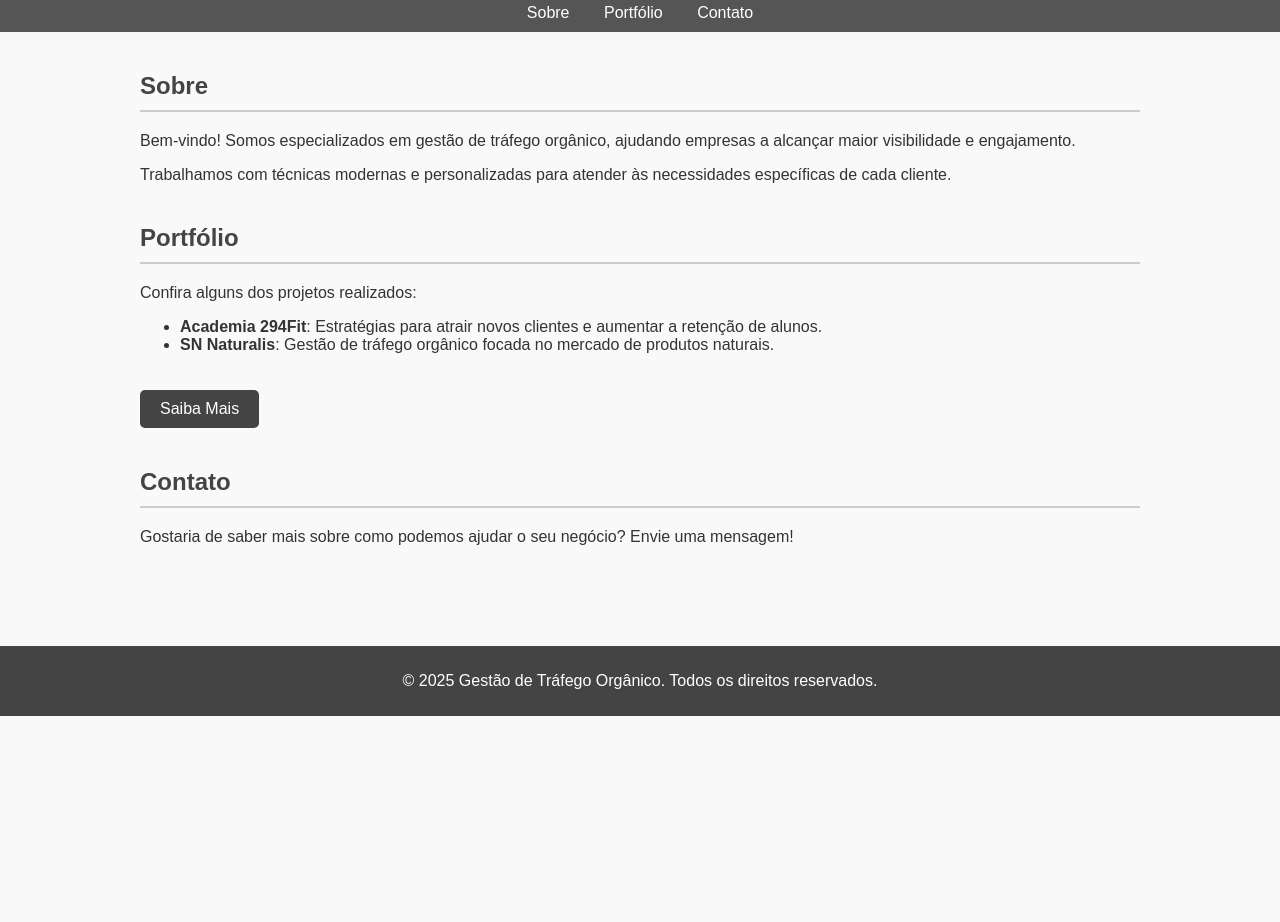
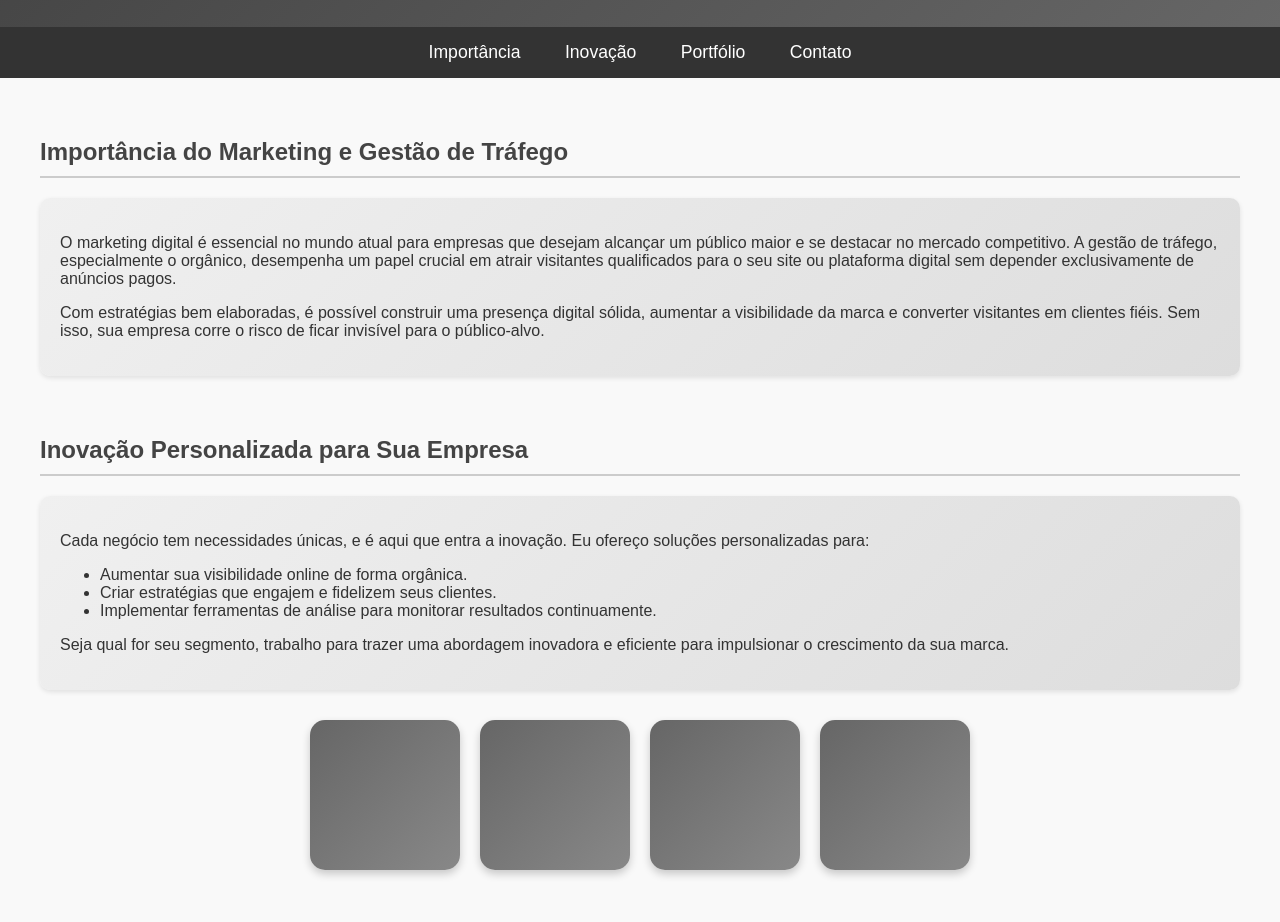
Before and after one commit to VitorCarvalho2010/Vitor.com.br, a plain HTML site: page index.html in a window 1280 px wide. Shown: the part 110-1032 px from the top of the page. Before the commit the page ends 826 px from the top, so only its background shows below. Drawn offline with Linux system fonts and the light colour scheme.

Commit message:
Update index.html

```diff
--- a/index.html
+++ b/index.html
@@ -3,7 +3,7 @@
 <head>
     <meta charset="UTF-8">
     <meta name="viewport" content="width=device-width, initial-scale=1.0">
-    <title>Gestão de Tráfego Orgânico</title>
+    <title>Gestão de Tráfego Orgânico - Vitor Carvalho</title>
     <style>
         body {
             font-family: Arial, sans-serif;
@@ -13,59 +13,78 @@
             color: #333;
         }
         header {
-            background-color: #444;
+            background: linear-gradient(135deg, #444, #666);
             color: #fff;
-            padding: 20px 10px;
+            padding: 30px 10px;
             text-align: center;
         }
         header h1 {
             margin: 0;
-            font-size: 2rem;
+            font-size: 2.5rem;
         }
         header p {
-            margin: 5px 0 0;
+            margin: 10px 0 0;
             font-size: 1.2rem;
         }
         nav {
-            background-color: #555;
+            background-color: #333;
             text-align: center;
-            padding: 10px 0;
+            padding: 15px 0;
         }
         nav a {
             color: #fff;
             text-decoration: none;
-            margin: 0 15px;
-            font-size: 1rem;
+            margin: 0 20px;
+            font-size: 1.1rem;
         }
         nav a:hover {
             text-decoration: underline;
         }
         .container {
-            padding: 20px;
-            max-width: 1000px;
+            padding: 40px;
+            max-width: 1200px;
             margin: 0 auto;
         }
         section {
-            margin-bottom: 40px;
+            margin-bottom: 60px;
         }
         h2 {
             color: #444;
             border-bottom: 2px solid #ccc;
             padding-bottom: 10px;
         }
+        .highlight {
+            background: linear-gradient(135deg, #f0f0f0, #ddd);
+            padding: 20px;
+            border-radius: 10px;
+            box-shadow: 0 2px 5px rgba(0, 0, 0, 0.1);
+        }
+        .geometric {
+            display: flex;
+            flex-wrap: wrap;
+            gap: 20px;
+            justify-content: center;
+            margin-top: 30px;
+        }
+        .geometric div {
+            width: 150px;
+            height: 150px;
+            background: linear-gradient(135deg, #666, #888);
+            border-radius: 10%;
+            box-shadow: 0 4px 8px rgba(0, 0, 0, 0.2);
+        }
         footer {
             background-color: #444;
             color: #fff;
             text-align: center;
-            padding: 10px 0;
-            margin-top: 40px;
+            padding: 20px 0;
         }
         .button {
             background-color: #444;
             color: #fff;
-            padding: 10px 20px;
+            padding: 15px 25px;
             text-decoration: none;
-            font-size: 1rem;
+            font-size: 1.1rem;
             border-radius: 5px;
             display: inline-block;
             margin-top: 20px;
@@ -81,15 +100,36 @@
         <p>Transformando Negócios com Estratégias Inovadoras</p>
     </header>
     <nav>
-        <a href="#sobre">Sobre</a>
+        <a href="#importancia">Importância</a>
+        <a href="#inovacao">Inovação</a>
         <a href="#portfolio">Portfólio</a>
         <a href="#contato">Contato</a>
     </nav>
     <div class="container">
-        <section id="sobre">
-            <h2>Sobre</h2>
-            <p>Bem-vindo! Somos especializados em gestão de tráfego orgânico, ajudando empresas a alcançar maior visibilidade e engajamento.</p>
-            <p>Trabalhamos com técnicas modernas e personalizadas para atender às necessidades específicas de cada cliente.</p>
+        <section id="importancia">
+            <h2>Importância do Marketing e Gestão de Tráfego</h2>
+            <div class="highlight">
+                <p>O marketing digital é essencial no mundo atual para empresas que desejam alcançar um público maior e se destacar no mercado competitivo. A gestão de tráfego, especialmente o orgânico, desempenha um papel crucial em atrair visitantes qualificados para o seu site ou plataforma digital sem depender exclusivamente de anúncios pagos.</p>
+                <p>Com estratégias bem elaboradas, é possível construir uma presença digital sólida, aumentar a visibilidade da marca e converter visitantes em clientes fiéis. Sem isso, sua empresa corre o risco de ficar invisível para o público-alvo.</p>
+            </div>
+        </section>
+        <section id="inovacao">
+            <h2>Inovação Personalizada para Sua Empresa</h2>
+            <div class="highlight">
+                <p>Cada negócio tem necessidades únicas, e é aqui que entra a inovação. Eu ofereço soluções personalizadas para:</p>
+                <ul>
+                    <li>Aumentar sua visibilidade online de forma orgânica.</li>
+                    <li>Criar estratégias que engajem e fidelizem seus clientes.</li>
+                    <li>Implementar ferramentas de análise para monitorar resultados continuamente.</li>
+                </ul>
+                <p>Seja qual for seu segmento, trabalho para trazer uma abordagem inovadora e eficiente para impulsionar o crescimento da sua marca.</p>
+            </div>
+            <div class="geometric">
+                <div></div>
+                <div></div>
+                <div></div>
+                <div></div>
+            </div>
         </section>
         <section id="portfolio">
             <h2>Portfólio</h2>
@@ -102,7 +142,8 @@
         </section>
         <section id="contato">
             <h2>Contato</h2>
-            <p>Gostaria de saber mais sobre como podemos ajudar o seu negócio? Envie uma mensagem!</p>
+            <p>Entre em contato para saber como posso ajudar sua empresa a alcançar novos patamares.</p>
+            <p><strong>Email:</strong> <a href="mailto:vkilk12345@gmail.com">vkilk12345@gmail.com</a></p>
         </section>
     </div>
     <footer>
```
